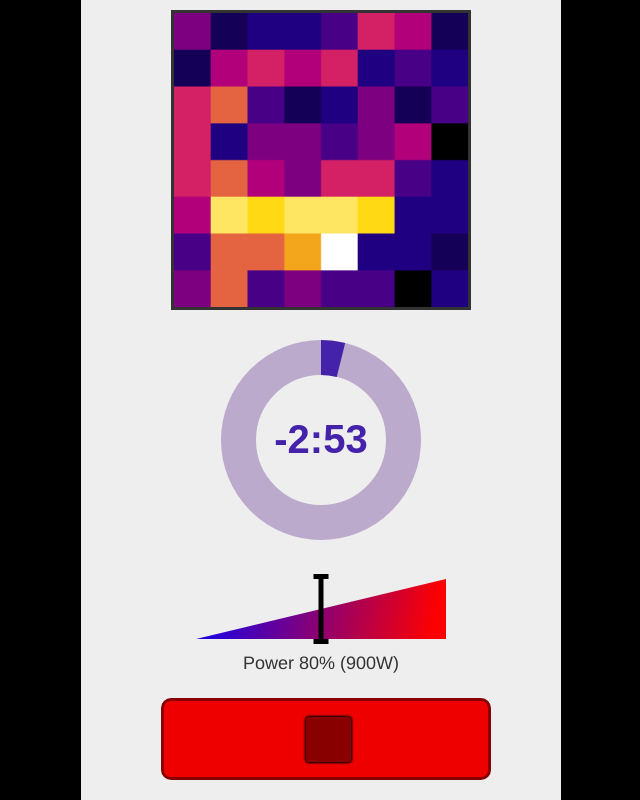
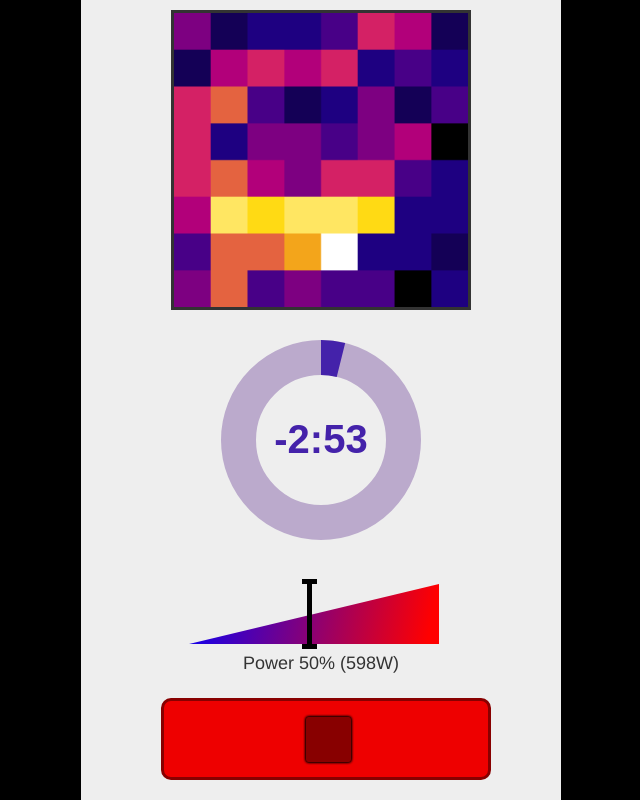
Before and after one commit to LodLabs/microwave-gui, a plain HTML site: page time_based.html in a window 1280 px wide. Both pictures are taken after a click on the element 640 px from the left and 608 px from the top of the page. Shown: the whole page, without its empty margins (319-959 px from the left). Drawn offline with nearby package versions, Linux system fonts and the light colour scheme.

Commit message:
Made slideable element

```diff
--- a/start.css
+++ b/start.css
@@ -145,3 +145,13 @@ body {
 	 */
 	text-shadow: 0 0 3px #000, 0 0 3px #000, 0 0 3px #000
 }
+
+#power_triangle, #power_marker {
+	position: relative;
+	/*border: thin solid;*/
+}
+
+#power_marker {
+	/* background: rgba(0,200,0,50); */
+	top: 5px;
+}
--- a/time_based.html
+++ b/time_based.html
@@ -31,8 +31,9 @@
 						<input id="time_dial" value="75" data-fgColor="#42A" data-bgColor="#BAC" readonly>
 					</div>
 					<div style="display: table-row; margin: 0 auto; text-align: center">
-						<canvas id="power_triangle" class="clearfix" width="250px" height="70px"></canvas>
-						<span style="display: block">Power 80% (900W)</span>
+						<canvas id="power_triangle" width="250px" height="60px"></canvas>
+						<canvas id="power_marker" draggable="true" width="15px" height="70px"></canvas>
+						<div><span>Power</span> <span id="power_pcnt">80</span>% (<span id="power_watts">900</span>W)</div>
 					</div>
 				</div>
 
@@ -78,17 +79,15 @@
 			$("#time_dial").trigger('change');
 		</script>
 		<script>
-			function draw_power_bg() {
+			function draw_power_bg(canvas) {
 				var canvas = document.getElementById("power_triangle");
 				var ctx = canvas.getContext("2d");
 
-				ctx.lineWidth = 5; // Size of current power marker
-
 				// Draw a triangle depicting increasing power
 				ctx.beginPath();
-				ctx.moveTo(0, canvas.height-ctx.lineWidth);
-				ctx.lineTo(canvas.width, canvas.height-ctx.lineWidth);
-				ctx.lineTo(canvas.width, ctx.lineWidth);
+				ctx.moveTo(0, canvas.height);
+				ctx.lineTo(canvas.width, canvas.height);
+				ctx.lineTo(canvas.width, 0);
 				ctx.closePath();
 
 				var gradient = ctx.createLinearGradient(0,-canvas.width*0.2, canvas.width,0);
@@ -97,6 +96,24 @@
 
 				ctx.fillStyle = gradient;
 				ctx.fill();
+			}
+
+			// Draw a marker depicting current power
+			function draw_fixed_power_marker(canvas) {
+				var ctx = canvas.getContext("2d");
+
+				ctx.lineWidth = 5;
+
+				ctx.beginPath();
+				ctx.moveTo(0, ctx.lineWidth/2);
+				ctx.lineTo(canvas.width, ctx.lineWidth/2);
+				ctx.moveTo(0, canvas.height-ctx.lineWidth/2);
+				ctx.lineTo(canvas.width, canvas.height-ctx.lineWidth/2);
+				ctx.moveTo(canvas.width/2, 0);
+				ctx.lineTo(canvas.width/2, canvas.height);
+
+				ctx.strokeStyle = "black";
+				ctx.stroke();
 			}
 
 			// Draw a marker depicting current power
@@ -129,17 +146,74 @@
 				var x = event.pageX - $(canvas).offset().left;
 				var pcnt = x/canvas.width*100;
 
-				console.log(event, event.pageX, x, pcnt)
-
-				// Redraw with new marker
-				canvas.getContext("2d").clearRect(0, 0, canvas.width, canvas.height);
-				draw_power_bg();
-				draw_power_marker(pcnt);
-
+				set_power_marker(pcnt);
 			});
 
-			draw_power_bg();
-			draw_power_marker(80);
+			draw_power_bg( document.getElementById("power_triangle") );
+			// draw_power_marker(80);
+			draw_fixed_power_marker( document.getElementById("power_marker") );
+
+			function pcnt2left(pcnt) {
+				var tri = document.getElementById("power_triangle");
+				var mrk = document.getElementById("power_marker");
+
+				var x = pcnt/100*tri.width;
+				return x - tri.width - mrk.width/2 - 4; /* Not sure why there is the 4px offset */
+			}
+
+			function left2pcnt(left) {
+				var tri = document.getElementById("power_triangle");
+				var mrk = document.getElementById("power_marker");
+
+				var x = left + tri.width + mrk.width/2 + 4; /* Not sure why there is the 4px offset */
+				return x/tri.width*100
+			}
+
+
+			function set_power_marker(percentage) {
+				var mrk = document.getElementById("power_marker");
+
+				mrk.style.left = pcnt2left(percentage) + "px";
+
+				document.getElementById("power_pcnt").innerHTML = Math.round(percentage);
+				var microwave_wattage = 1200;
+				document.getElementById("power_watts").innerHTML = Math.round(microwave_wattage*percentage/100);
+			}
+
+			set_power_marker(80);
+
+			document.getElementById("power_marker").onmousedown = function(event) {
+				if (event.button) return; // Not left-button, ignore
+
+				var start = event.pageX;
+
+				var mrk = document.getElementById("power_marker");
+				var abs_left = $("#power_triangle").offset().left;
+				var width = document.getElementById("power_triangle").offsetWidth;
+
+				var left = parseFloat(mrk.style.left) || 0;
+
+				document.onmousemove = function(e) {
+					if (e.pageX < abs_left) {
+						mrk.style.left = (left + abs_left-start)+"px";
+					} else if (e.pageX > abs_left+width) {
+						mrk.style.left = (left + abs_left-start+width)+"px";
+					} else {
+						mrk.style.left = (left + e.pageX-start)+"px";
+					}
+				}
+
+				document.onmouseup = function(e) {
+					document.onmousemove = document.onmouseup = null;
+					set_power_marker( left2pcnt( parseFloat(mrk.style.left) || 0 ) );
+				};
+			};
+
+
+
+
+
+
 
 		</script>
 	</body>
```
